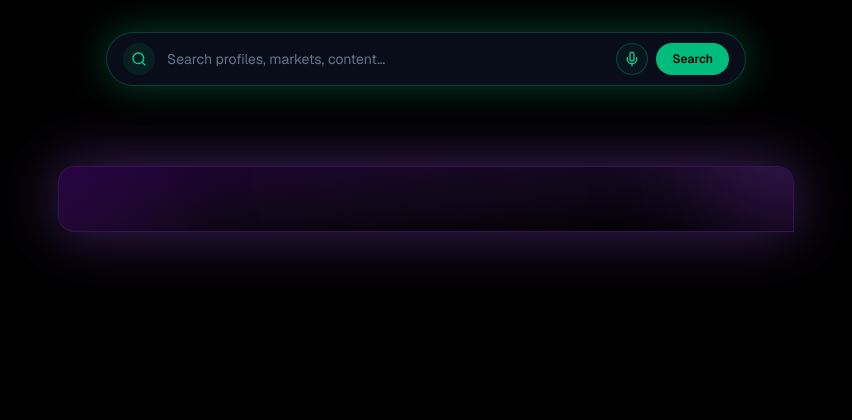
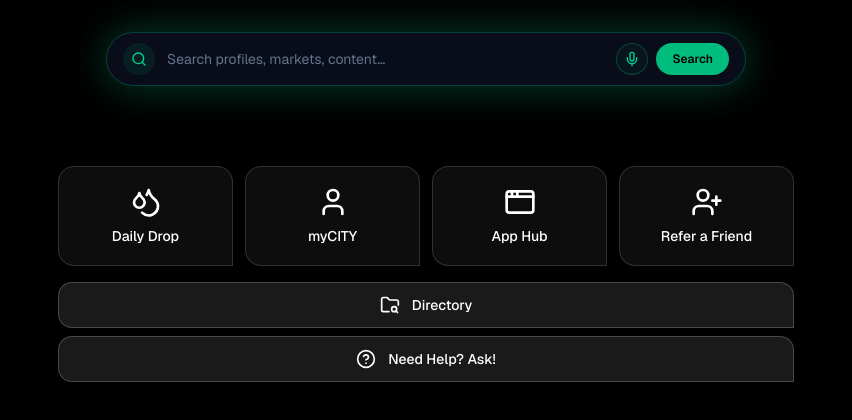
Before and after one commit to QuantumQualia/justmy-v2-client, a Next.js app in the folder apps/web/: page /dashboard in a window 1280 px wide. Shown: the top 420 px of the page, without its empty margins (214-1066 px from the left). Built offline with nearby package versions, Linux system fonts and the light colour scheme; no server answers.

Commit message:
feat: add QuickActionItem component

```diff
--- a/apps/web/app/dashboard/dashboard-lobby.tsx
+++ b/apps/web/app/dashboard/dashboard-lobby.tsx
@@ -12,13 +12,27 @@ import { Card, CardContent } from "@workspace/ui/components/card";
 import { Button } from "@workspace/ui/components/button";
 import { Input } from "@workspace/ui/components/input";
 import { Label } from "@workspace/ui/components/label";
-import { Briefcase, User as UserIcon, MapPin, Plus, ArrowRight } from "lucide-react";
+import {
+  Briefcase,
+  User as UserIcon,
+  MapPin,
+  Plus,
+  ArrowRight,
+  Droplets,
+  Calendar,
+  UserPlus,
+  FolderSearch,
+  HelpCircle,
+  AppWindow,
+} from "lucide-react";
 import Link from "next/link";
 import { authService, ApiClientError, User } from "@/lib/services/auth";
 import { getCurrentUser } from "@/lib/services/session";
 import { SuperSearchBar } from "@/components/search/super-search-bar";
 import { SearchResultsPanel } from "@/components/search/search-results-panel";
 import { GreetingCard } from "@/components/welcome/greeting-card";
+import { QuickActionItem, type QuickActionItemConfig } from "@/components/quick-actions/quick-action-item";
+import { WelcomeMessage } from "@/components/welcome/welcome-message";
 import { DayInHistory } from "@/components/welcome/day-in-history";
 
 // --- MOCK DATA (Replace with API calls) ---
@@ -30,6 +44,15 @@ const MY_PROFILES = [
 const LOCAL_CONTENT = [
   { id: 1, title: "City OS Announces New Features", type: "News", date: "2026-01-20" },
   { id: 2, title: "City OS Partners with Local Businesses", type: "News", date: "2026-01-19" },
+];
+
+const QUICK_ACTIONS: QuickActionItemConfig[] = [
+  { label: "Daily Drop", icon: Droplets, variant: "panel", type: "link", href: "/daily-drop" },
+  { label: "myCITY", icon: UserIcon, variant: "panel", type: "link", href: "/profile" },
+  { label: "App Hub", icon: AppWindow, variant: "panel", type: "link", href: "/app-hub" },
+  { label: "Refer a Friend", icon: UserPlus, variant: "panel", type: "action", onClick: () => {} },
+  { label: "Directory", icon: FolderSearch, variant: "block", type: "link", href: "/directory" },
+  { label: "Need Help? Ask!", icon: HelpCircle, variant: "block", type: "action", onClick: () => {} },
 ];
 
 export default function DashboardLobby() {
@@ -49,9 +72,23 @@ export default function DashboardLobby() {
   return (
     <div className="min-h-screen bg-black text-white p-4 md:p-8 font-sans relative">
       <SuperSearchBar />
+      <SearchResultsPanel />
+
       <div className="pt-20">
-        <GreetingCard />
-        <SearchResultsPanel />
+        <WelcomeMessage />
+        <DayInHistory />
+        <div className="w-full max-w-3xl mx-auto px-4 mb-6">
+          <div className="grid grid-cols-2 sm:grid-cols-4 gap-3 mb-4">
+            {QUICK_ACTIONS.filter((a) => a.variant === "panel").map((item, i) => (
+              <QuickActionItem key={`${item.label}-${i}`} item={item} />
+            ))}
+          </div>
+          <div className="flex flex-col gap-2">
+            {QUICK_ACTIONS.filter((a) => a.variant === "block").map((item, i) => (
+              <QuickActionItem key={`${item.label}-${i}`} item={item} />
+            ))}
+          </div>
+        </div>
       </div>
     </div>
   );
--- /dev/null
+++ b/apps/web/components/quick-actions/quick-action-item.tsx
@@ -0,0 +1,56 @@
+"use client";
+
+import * as React from "react";
+import Link from "next/link";
+import type { LucideIcon } from "lucide-react";
+import { cn } from "@workspace/ui/lib/utils";
+
+export type QuickActionVariant = "panel" | "block";
+export type QuickActionType = "link" | "action";
+
+/** Config for one quick action: style (variant) and function (type + href or onClick). */
+export interface QuickActionItemConfig {
+  label: string;
+  icon: LucideIcon;
+  variant: QuickActionVariant;
+  type: QuickActionType;
+  href?: string;
+  onClick?: () => void;
+}
+
+const panelStyles =
+  "rounded-2xl rounded-br-none border border-white/15 bg-white/5 backdrop-blur-md p-4 flex flex-col items-center justify-center gap-2 min-h-[100px] text-white hover:bg-white/10 hover:border-white/25 transition-colors";
+
+const blockStyles =
+  "rounded-xl rounded-br-none border border-white/20 bg-white/10 backdrop-blur-sm px-5 py-3 flex flex-row items-center justify-center gap-3 w-full text-white font-medium hover:bg-white/15 transition-colors";
+
+export interface QuickActionItemProps {
+  item: QuickActionItemConfig;
+  className?: string;
+}
+
+/** Single quick action. Render by mapping over your quick actions array where needed. */
+export function QuickActionItem({ item, className }: QuickActionItemProps) {
+  const Icon = item.icon;
+  const isPanel = item.variant === "panel";
+  const isLink = item.type === "link" && item.href;
+
+  const content = (
+    <>
+      <Icon className={cn(isPanel ? "size-8" : "size-5")} />
+      <span className="text-sm font-medium">{item.label}</span>
+    </>
+  );
+
+  const styles = cn(isPanel ? panelStyles : blockStyles, className);
+
+  if (isLink) {
+    return <Link href={item.href!} className={styles}>{content}</Link>;
+  }
+
+  return (
+    <button type="button" onClick={item.onClick} className={styles}>
+      {content}
+    </button>
+  );
+}
```
